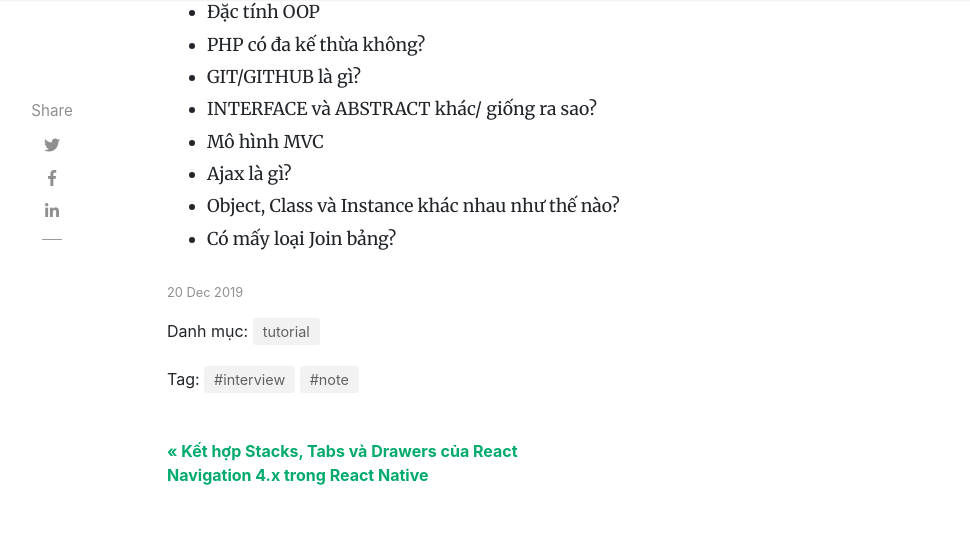
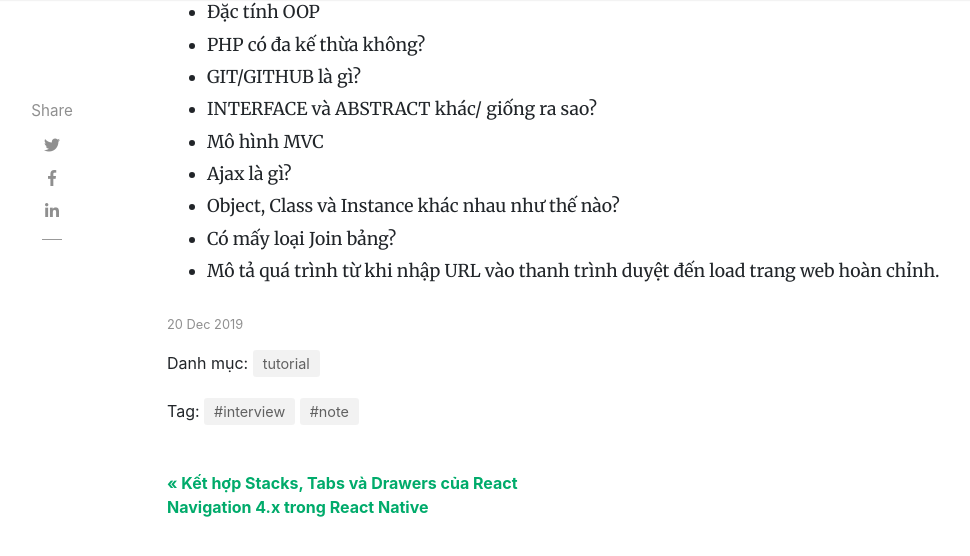
Before and after one commit to tuitucode/tuitucode.github.io, a Jekyll site: the page built from _posts/2019-12-20-kinh-nghiem-phong-van.md, in a window 1280 px wide and 900 px high, scrolled down 1198 px, cut to the strip 0-580 px from the top of the window. Shown: the top 556 px of the strip, without its empty margins (118-1088 px from the left). Built offline with Jekyll 4.4.1, drawn with Linux system fonts in a browser that asks for light colours; nearby versions of some CDN libraries; comment, search, counter and statistics services are not loaded.

Commit message:
Update 2019-12-20-kinh-nghiem-phong-van.md

```diff
--- a/_posts/2019-12-20-kinh-nghiem-phong-van.md
+++ b/_posts/2019-12-20-kinh-nghiem-phong-van.md
@@ -23,3 +23,4 @@ Kinh nghiệm phỏng vấn
 - Ajax là gì?
 - Object, Class và Instance khác nhau như thế nào?
 - Có mấy loại Join bảng?
+- Mô tả quá trình từ khi nhập URL vào thanh trình duyệt đến load trang web hoàn chỉnh.
```
